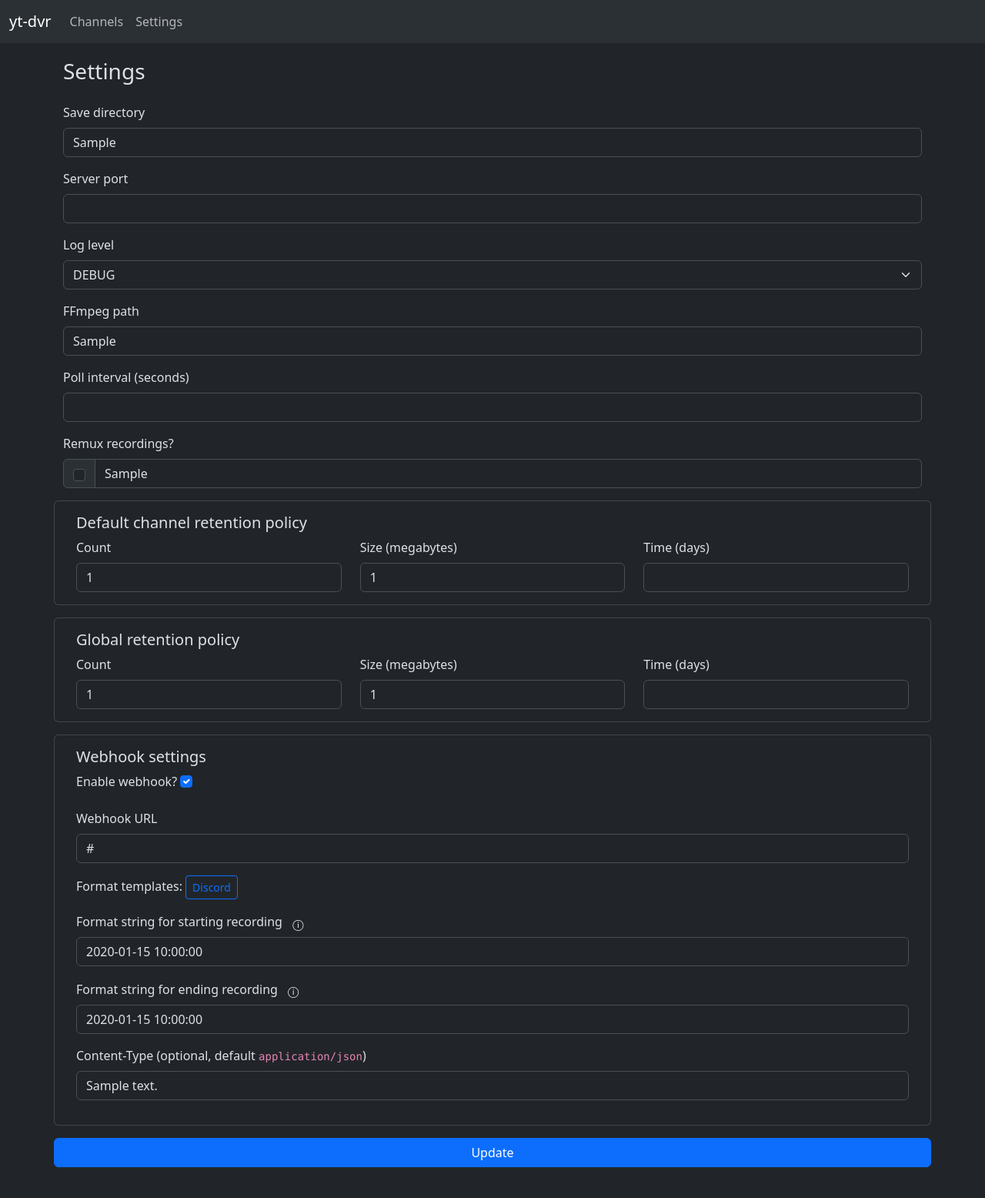
After one commit to MCJack123/yt-dvr, a Python web app: template src/yt_dvr/templates/settings.html in a window 1280 px wide. The commit adds this page. Shown: the whole page at 77% size. Run offline with Jinja, Linux system fonts and the light colour scheme; the template is opened without the code that fills it: most values are stand-ins (such as "Sample title", 1, 10 or a date in 2020).

Commit message:
Added webhook option; moved templates to src/yt_dvr

```diff
--- a/templates/base.html
+++ b/src/yt_dvr/templates/base.html
@@ -6,6 +6,12 @@
         <meta name="viewport" content="width=device-width, initial-scale=1">
         <title>{% block title %}{% endblock %} - yt-dvr</title>
         <link href="https://cdn.jsdelivr.net/npm/bootstrap@5.3.8/dist/css/bootstrap.min.css" rel="stylesheet" integrity="sha384-sRIl4kxILFvY47J16cr9ZwB07vP4J8+LH7qKQnuqkuIAvNWLzeN8tE5YBujZqJLB" crossorigin="anonymous">
+        <style>
+            body {
+                min-height: 100%;
+                margin-bottom: 40px;
+            }
+        </style>
         {% endblock %}
     </head>
     <body>
--- a/templates/channel.html
+++ b/src/yt_dvr/templates/channel.html
@@ -89,7 +89,7 @@
                                 <label class="form-check-label" for="getChat">Get chat?</label>
                             </div>
                             <div class="mb-3 form-check">
-                                <input type="checkbox" class="form-check-input" id="retention" {{ 'checked' if contents.retention else '' }}" data-bs-toggle="collapse" data-bs-target="#retentionCollapse">
+                                <input type="checkbox" class="form-check-input" id="retention" {{ 'checked' if contents.retention else '' }} data-bs-toggle="collapse" data-bs-target="#retentionCollapse">
                                 <label class="form-check-label" for="retention">Override retention policy</label>
                             </div>
                             <div class="mb-3 {{ '' if contents.retention else 'collapse' }}" id="retentionCollapse">
--- /dev/null
+++ b/src/yt_dvr/templates/settings.html
@@ -0,0 +1,209 @@
+{% extends "base.html" %}
+{% block head %}
+        <meta charset="utf-8">
+        <meta name="viewport" content="width=device-width, initial-scale=1">
+        <title>Settings - yt-dvr</title>
+        <link href="https://cdn.jsdelivr.net/npm/bootstrap@5.3.8/dist/css/bootstrap.min.css" rel="stylesheet" integrity="sha384-sRIl4kxILFvY47J16cr9ZwB07vP4J8+LH7qKQnuqkuIAvNWLzeN8tE5YBujZqJLB" crossorigin="anonymous">
+        <script src="https://cdn.jsdelivr.net/npm/bootstrap@5.3.8/dist/js/bootstrap.bundle.min.js" integrity="sha384-FKyoEForCGlyvwx9Hj09JcYn3nv7wiPVlz7YYwJrWVcXK/BmnVDxM+D2scQbITxI" crossorigin="anonymous"></script>
+        <style>
+            body {
+                min-height: 100%;
+                margin-bottom: 40px;
+            }
+        </style>
+{% endblock %}
+{% block format_info %}This is the direct data that is sent to the Webhook (usually a JSON string). The format replaces any field below wrapped in <code>${}</code> with the described value:<ul><li><code>${platform}</code>: The platform of the channel</li><li><code>${channel}</code>: The name of the channel</li><li><code>${title}</code>: The title of the stream</li><li><code>${timestamp}</code>: The UNIX timestamp when recording started</li><li><code>${date}</code>: The ISO 8601-formatted date when recording started</li><li><code>${url}</code>: The URL of the stream</li></ul>Quotes and backslashes in any value are automatically escaped.{% endblock %}
+{% block content %}
+    <script>
+        function updateSettings() {
+            let body = {
+                saveDir: document.getElementById("saveDir").value,
+                serverPort: parseInt(document.getElementById("serverPort").value),
+                logLevel: document.getElementById("logLevel").value,
+                ffmpegPath: document.getElementById("ffmpegPath").value.length > 0 ? document.getElementById("ffmpegPath").value.length : null,
+                pollInterval: parseInt(document.getElementById("pollInterval").value),
+                remuxRecordings: document.getElementById("remuxRecordings").checked,
+                remuxFormat: document.getElementById("remuxFormat").value,
+                defaultRetention: {
+                    count: parseInt(document.getElementById("default_count").value) > 0 ? parseInt(document.getElementById("default_count").value) : null,
+                    size: parseInt(document.getElementById("default_size").value) > 0 ? parseInt(document.getElementById("default_size").value) : null,
+                    time: parseInt(document.getElementById("default_time").value) > 0 ? parseInt(document.getElementById("default_time").value) : null
+                },
+                globalRetention: {
+                    count: parseInt(document.getElementById("global_count").value) > 0 ? parseInt(document.getElementById("global_count").value) : null,
+                    size: parseInt(document.getElementById("global_size").value) > 0 ? parseInt(document.getElementById("global_size").value) : null,
+                    time: parseInt(document.getElementById("global_time").value) > 0 ? parseInt(document.getElementById("global_time").value) : null
+                },
+            }
+            document.getElementById("webhookUrl").classList.remove("is-invalid");
+            document.getElementById("webhookStartedFormat").classList.remove("is-invalid");
+            document.getElementById("webhookEndedFormat").classList.remove("is-invalid");
+            if (document.getElementById("webhook").checked) {
+                let ok = true;
+                if (!document.getElementById("webhookUrl").value) {
+                    ok = false;
+                    document.getElementById("webhookUrl").classList.add("is-invalid");
+                }
+                if (!document.getElementById("webhookStartedFormat").value) {
+                    ok = false;
+                    document.getElementById("webhookStartedFormat").classList.add("is-invalid");
+                }
+                if (!document.getElementById("webhookEndedFormat").value) {
+                    ok = false;
+                    document.getElementById("webhookEndedFormat").classList.add("is-invalid");
+                }
+                if (!ok) return;
+                body.webhook = {
+                    url: document.getElementById("webhookUrl").value,
+                    startedFormat: document.getElementById("webhookStartedFormat").value,
+                    endedFormat: document.getElementById("webhookEndedFormat").value,
+                    contentType: document.getElementById("webhookContentType").value.length > 0 ? document.getElementById("webhookContentType").value : null,
+                };
+            } else body.webhook = null;
+            fetch("{{ basePath }}/api/settings", {
+                method: "PUT",
+                headers: {"Content-Type": "application/json"},
+                body: JSON.stringify(body)
+            }).then(res => {
+                if (res.ok) bootstrap.Toast.getOrCreateInstance(document.getElementById('updatedToast')).show();
+            });
+        }
+
+        function discord_template() {
+            document.getElementById("webhookStartedFormat").value = '{"content": "Recording started for ${channel} (${platform}) - ${title}"}';
+            document.getElementById("webhookEndedFormat").value = '{"content": "Recording stopped for ${channel} (${platform}) - ${title}"}';
+            document.getElementById("webhookContentType").value = "application/json; charset=utf-8";
+        }
+    </script>
+    <div class="container text-left" style="margin-top: 20px">
+        <div class="row row-cols-auto mb-3">
+            <h3>Settings</h3>
+        </div>
+        <form class="row">
+            <div class="mb-3">
+                <label for="saveDir" class="form-label">Save directory</label>
+                <input type="text" class="form-control" id="saveDir" value="{{ settings.saveDir }}">
+            </div>
+            <div class="mb-3">
+                <label for="serverPort" class="form-label">Server port</label>
+                <input type="number" class="form-control" id="serverPort" value="{{ settings.serverPort }}">
+            </div>
+            <div class="mb-3">
+                <label for="logLevel" class="form-label">Log level</label>
+                <select id="logLevel" class="form-select" aria-label="Log level">
+                    <option value="DEBUG" {{ "selected" if settings.logLevel == "DEBUG" else "" }}>DEBUG</option>
+                    <option value="INFO" {{ "selected" if settings.logLevel == "INFO" else "" }}>INFO</option>
+                    <option value="WARNING" {{ "selected" if settings.logLevel == "WARNING" else "" }}>WARNING</option>
+                    <option value="ERROR" {{ "selected" if settings.logLevel == "ERROR" else "" }}>ERROR</option>
+                </select>
+            </div>
+            <div class="mb-3">
+                <label for="ffmpegPath" class="form-label">FFmpeg path</label>
+                <input type="text" class="form-control" id="ffmpegPath" value="{{ '' if settings.ffmpegPath is none else settings.ffmpegPath }}">
+            </div>
+            <div class="mb-3">
+                <label for="pollInterval" class="form-label">Poll interval (seconds)</label>
+                <input type="number" class="form-control" id="pollInterval" value="{{ settings.pollInterval }}">
+            </div>
+            <label for="remuxFormat" class="form-label">Remux recordings?</label>
+            <div class="input-group mb-3">
+                <div class="input-group-text">
+                     <input type="checkbox" class="form-check-input" id="remuxRecordings" {{ 'checked' if settings.remuxRecordings else '' }}>
+                </div>
+                <input type="text" placeholder="Remux format" class="form-control" id="remuxFormat" value="{{ settings.remuxFormat }}">
+            </div>
+            <div class="card mb-3">
+                <div class="card-body">
+                    <h5 class="card-title">Default channel retention policy</h5>
+                    <div class="row">
+                        <div class="col">
+                            <label for="count" class="form-label">Count</label>
+                            <input type="number" class="form-control" id="default_count" value="{{ settings.defaultRetention.count }}">
+                        </div>
+                        <div class="col">
+                            <label for="size" class="form-label">Size (megabytes)</label>
+                            <input type="number" class="form-control" id="default_size" value="{{ settings.defaultRetention.size }}">
+                        </div>
+                        <div class="col">
+                            <label for="time" class="form-label">Time (days)</label>
+                            <input type="number" class="form-control" id="default_time" value="{{ settings.defaultRetention.time }}">
+                        </div>
+                    </div>
+                </div>
+            </div>
+            <div class="card mb-3">
+                <div class="card-body">
+                    <h5 class="card-title">Global retention policy</h5>
+                    <div class="row">
+                        <div class="col">
+                            <label for="count" class="form-label">Count</label>
+                            <input type="number" class="form-control" id="global_count" value="{{ settings.globalRetention.count }}">
+                        </div>
+                        <div class="col">
+                            <label for="size" class="form-label">Size (megabytes)</label>
+                            <input type="number" class="form-control" id="global_size" value="{{ settings.globalRetention.size }}">
+                        </div>
+                        <div class="col">
+                            <label for="time" class="form-label">Time (days)</label>
+                            <input type="number" class="form-control" id="global_time" value="{{ settings.globalRetention.time }}">
+                        </div>
+                    </div>
+                </div>
+            </div>
+            <div class="card mb-3">
+                <div class="card-body">
+                    <h5 class="card-title">Webhook settings</h5>
+                    <div class="mb-3">
+                        <label for="webhook" class="form-label">Enable webhook?</label>
+                        <input type="checkbox" class="form-check-input" id="webhook" {{ 'checked' if settings.webhook is not none else '' }}>
+                    </div>
+                    <div class="mb-3">
+                        <label for="webhookUrl" class="form-label">Webhook URL</label>
+                        <input type="text" class="form-control" id="webhookUrl" value="{{ settings.webhook.url if settings.webhook is not none else '' }}">
+                    </div>
+                    <div class="mb-3">
+                        <div class="col">
+                            Format templates:
+                            <button type="button" class="btn btn-outline-primary btn-sm" onclick="discord_template()">Discord</button>
+                        </div>
+                    </div>
+                    <div class="mb-3">
+                        <div class="col">
+                            <label for="webhookStartedFormat" class="form-label">Format string for starting recording</label>
+                            <button type="button" class="btn btn-dark btn-sm" data-bs-container="body" data-bs-toggle="popover" data-bs-placement="right" data-bs-content="{{ self.format_info() }}">ⓘ</button>
+                        </div>
+                        <input type="text" class="form-control" id="webhookStartedFormat" value="{{ settings.webhook.startedFormat if settings.webhook is not none else '' }}">
+                    </div>
+                    <div class="mb-3">
+                        <div class="col">
+                            <label for="webhookEndedFormat" class="form-label">Format string for ending recording</label>
+                            <button type="button" class="btn btn-dark btn-sm" data-bs-container="body" data-bs-toggle="popover" data-bs-placement="right" data-bs-content="{{ self.format_info() }}">ⓘ</button>
+                        </div>
+                        <input type="text" class="form-control" id="webhookEndedFormat" value="{{ settings.webhook.endedFormat if settings.webhook is not none else '' }}">
+                    </div>
+                    <div class="mb-3">
+                        <label for="webhookContentType" class="form-label">Content-Type (optional, default <code>application/json</code>)</label>
+                        <input type="text" class="form-control" id="webhookContentType" value="{{ settings.webhook.contentType if settings.webhook is not none else '' }}">
+                    </div>
+                </div>
+            </div>
+            <button type="button" class="btn btn-primary" onclick="updateSettings()">Update</button>
+        </form>
+    </div>
+    <div class="toast-container position-fixed bottom-0 end-0 p-3">
+        <div class="toast" id="updatedToast" role="alert" aria-live="assertive" aria-atomic="true">
+            <div class="toast-header">
+                <img src="..." class="rounded me-2" alt="...">
+                <strong class="me-auto">Updated settings</strong>
+                <button type="button" class="btn-close" data-bs-dismiss="toast" aria-label="Close"></button>
+            </div>
+            <div class="toast-body">
+                The settings have been updated successfully.
+            </div>
+        </div>
+    </div>
+    <script>
+        const popoverTriggerList = document.querySelectorAll('[data-bs-toggle="popover"]')
+        const popoverList = [...popoverTriggerList].map(popoverTriggerEl => new bootstrap.Popover(popoverTriggerEl, {html: true}))
+    </script>
+{% endblock %}
```
Also changed, not shown: src/yt_dvr/__main__.py (+9 -1 lines), src/yt_dvr/app.py (+11 -1 lines), src/yt_dvr/channel/__init__.py (+22 -0 lines), src/yt_dvr/config.py (+34 -14 lines), templates/settings.html (deleted, +0 -123 lines), README.md, src/yt_dvr/templates/404.html (renamed from templates/404.html), src/yt_dvr/templates/channel_tile.html (renamed from templates/channel_tile.html), src/yt_dvr/templates/channels.html (renamed from templates/channels.html), src/yt_dvr/templates/index.html (renamed from templates/index.html), src/yt_dvr/templates/video.html (renamed from templates/video.html), src/yt_dvr/templates/video_tile.html (renamed from templates/video_tile.html).
